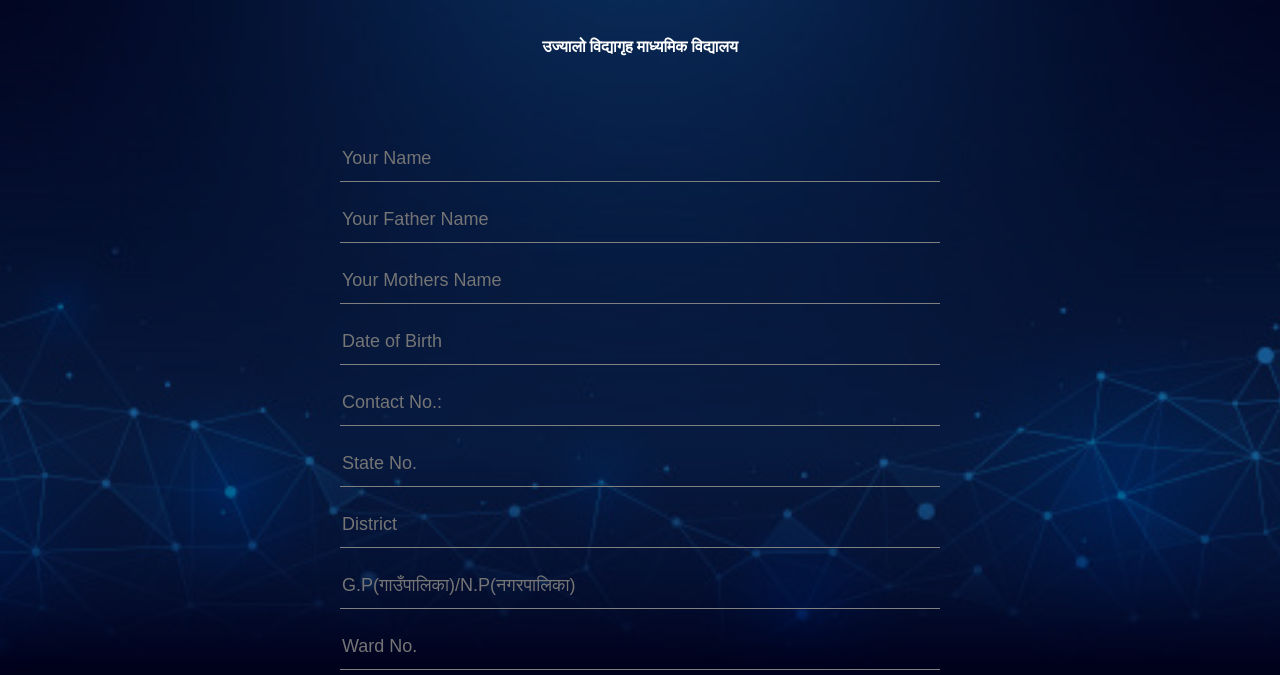
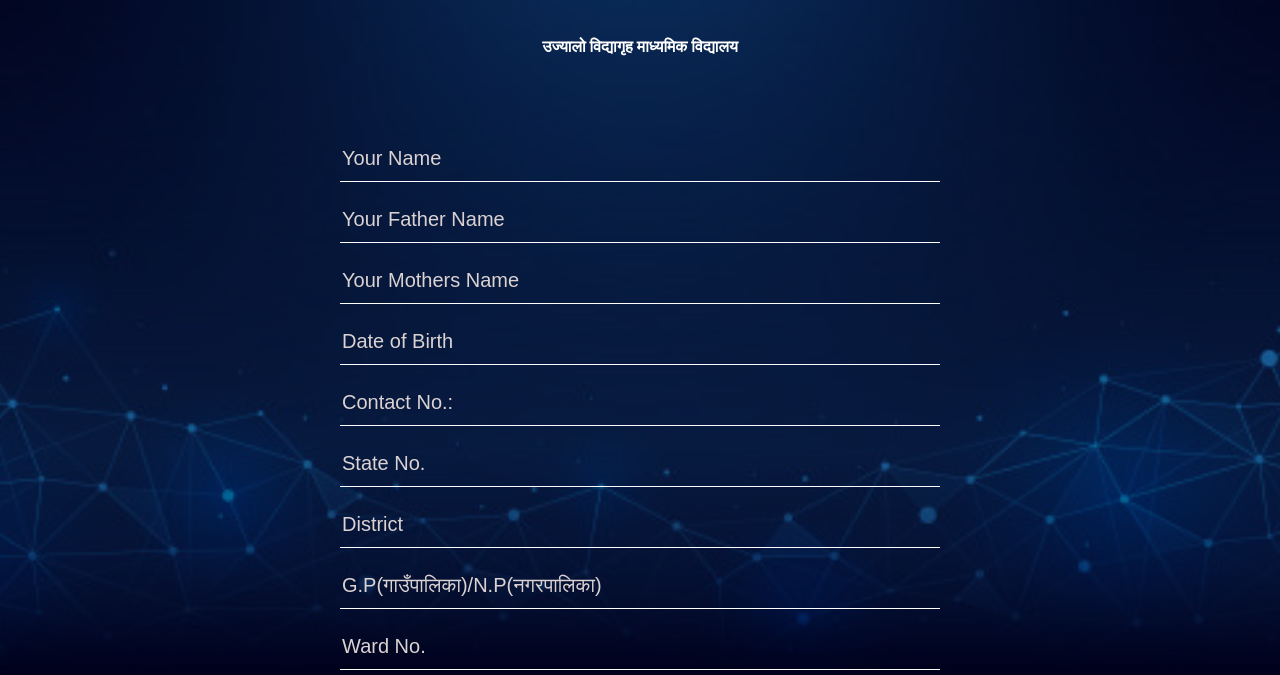
Before and after one commit to NishanDhungana/lia-register_ujyalo, a plain HTML site: page index.html in a window 1280 px wide. Shown: the part 125-800 px from the top of the page. Drawn offline with Linux system fonts and the light colour scheme.

Commit message:
Update style.css

```diff
--- a/style.css
+++ b/style.css
@@ -34,9 +34,9 @@ form{
     background: transparent;
     border: none;
     outline: none;
-    border-bottom: 1px solid gray;
+    border-bottom: 1px solid #fff;
     color: #fff;
-    font-size: 18px;
+    font-size: 20px;
     margin-bottom: 16px;
 }
 
@@ -63,3 +63,6 @@ form .submit:hover
     background-color: #f44336;
     cursor: pointer;
 }
+::placeholder{
+    color: rgb(219, 210, 210);
+    opacity: 1;
```
